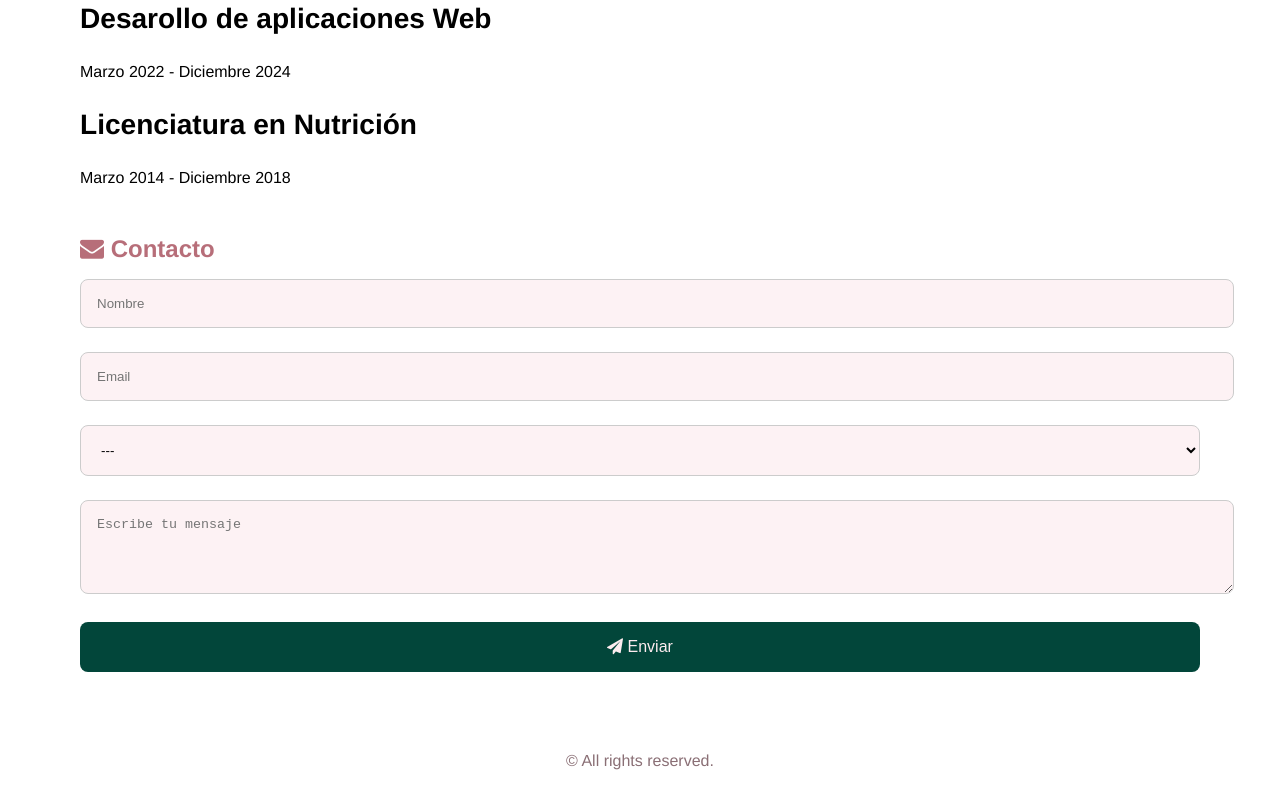
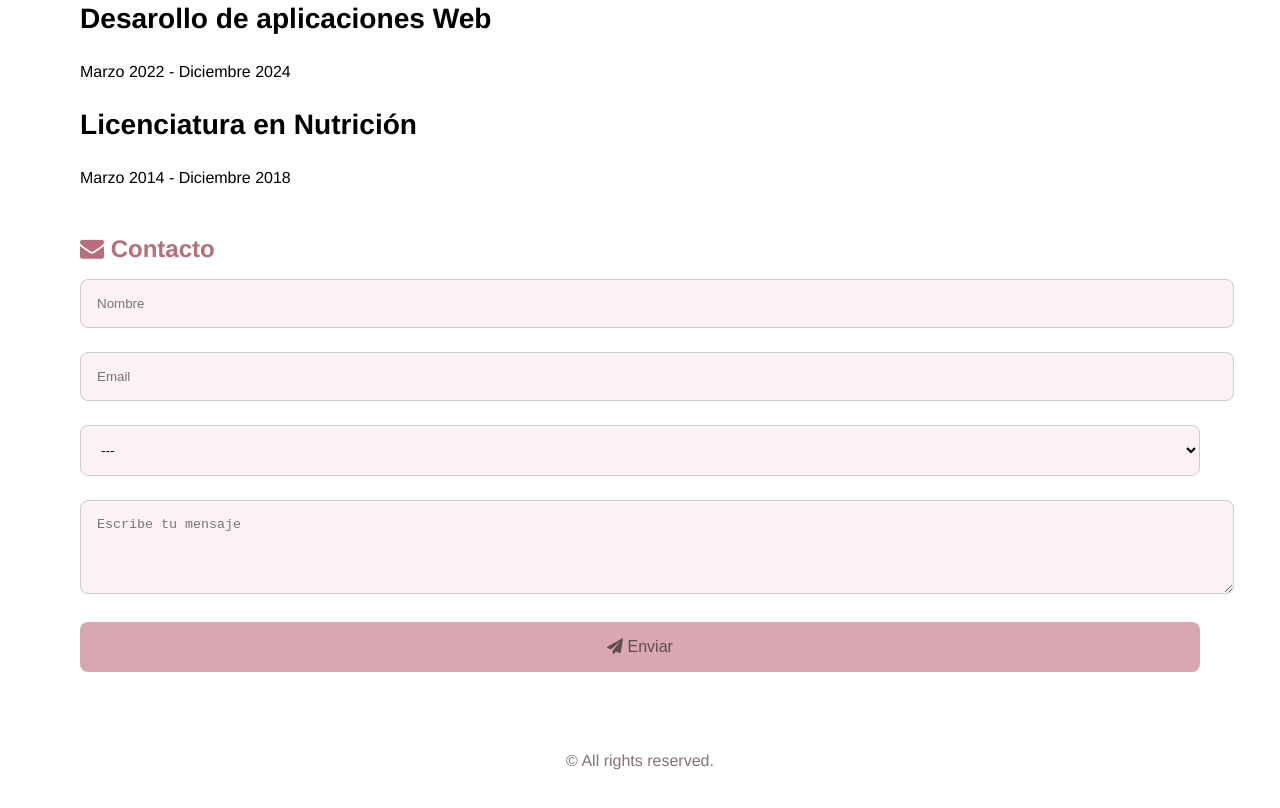
Before and after one commit to FlorenciaPosse/QAtester, a plain HTML site: page index.html in a window 1280 px wide. Shown: the part 1636-2444 px from the top of the page. Drawn offline with Linux system fonts and the light colour scheme.

Commit message:
Update style.css

```diff
--- a/style.css
+++ b/style.css
@@ -95,11 +95,11 @@ select {
 button {
   width: 100%;
   padding: 1rem;
-  background-color: #02463a;
-  color: #fdecef;
+  background-color: #d8a7b1;
+  color: #5c4b51;
   border: none;
   border-radius: 0.5rem;
-  font-size: 1rem;
+  font-size: 1rem
 }
 
 footer {
```
